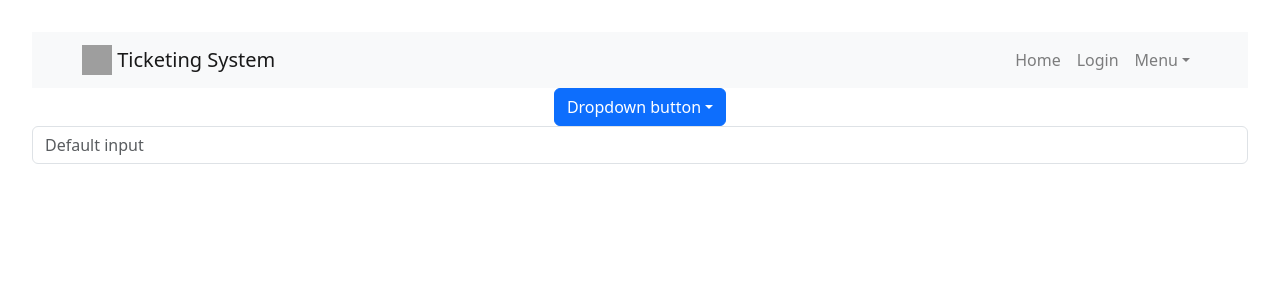
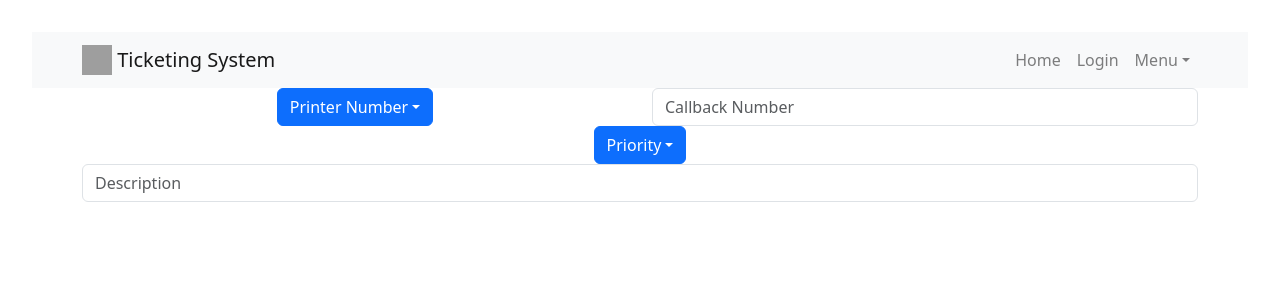
Before and after one commit to bascum/testEnv2, a React (Vite) app in the folder Client/: page /newticket in a window 1280 px wide. Shown: the top 300 px of the page. Built offline with nearby package versions, Linux system fonts and the light colour scheme; grey boxes are pictures that could not be loaded.

Commit message:
newticket page

```diff
--- a/Client/src/components/dropdowns/DropdownPrimary.jsx
+++ b/Client/src/components/dropdowns/DropdownPrimary.jsx
@@ -1,9 +1,10 @@
 import Dropdown from 'react-bootstrap/Dropdown';
 import DropdownButton from 'react-bootstrap/DropdownButton';
+import PropTypes from 'prop-types';
 
-function DropdownPrimary() {
+function DropdownPrimary({ title }) {
   return (
-    <DropdownButton id="dropdown-basic-button" title="Dropdown button">
+    <DropdownButton id="dropdown-basic-button" title={title}>
       <Dropdown.Item href="#/action-1">Action</Dropdown.Item>
       <Dropdown.Item href="#/action-2">Another action</Dropdown.Item>
       <Dropdown.Item href="#/action-3">Something else</Dropdown.Item>
@@ -11,4 +12,8 @@ function DropdownPrimary() {
   );
 }
 
+DropdownPrimary.propTypes = {
+  title: PropTypes.string.isRequired,
+};
+
 export default DropdownPrimary;
--- a/Client/src/pages/NewTicket.jsx
+++ b/Client/src/pages/NewTicket.jsx
@@ -4,10 +4,29 @@ import { Header } from "../components/header/Header";
 export const NewTicket = () => {
   return (
     <>
-    <Header/>
-    <DropdownPrimary/>
-    <input className="form-control" type="text" placeholder="Default input" />
-
+      <Header />
+      <div className="container">
+        <form>
+          <div className="row">
+            <div className="col-sm">
+              <DropdownPrimary title="Printer Number" />
+            </div>
+            <div className="col-sm">
+              <input
+                className="form-control"
+                type="text"
+                placeholder="Callback Number"
+              />
+            </div>
+            <DropdownPrimary title="Priority" />
+          </div>
+          <input
+            className="form-control"
+            type="text"
+            placeholder="Description"
+          />
+        </form>
+      </div>
     </>
   );
 };
```
Also changed, not shown: 3 other files (tests, documents, lock files or other folders).
